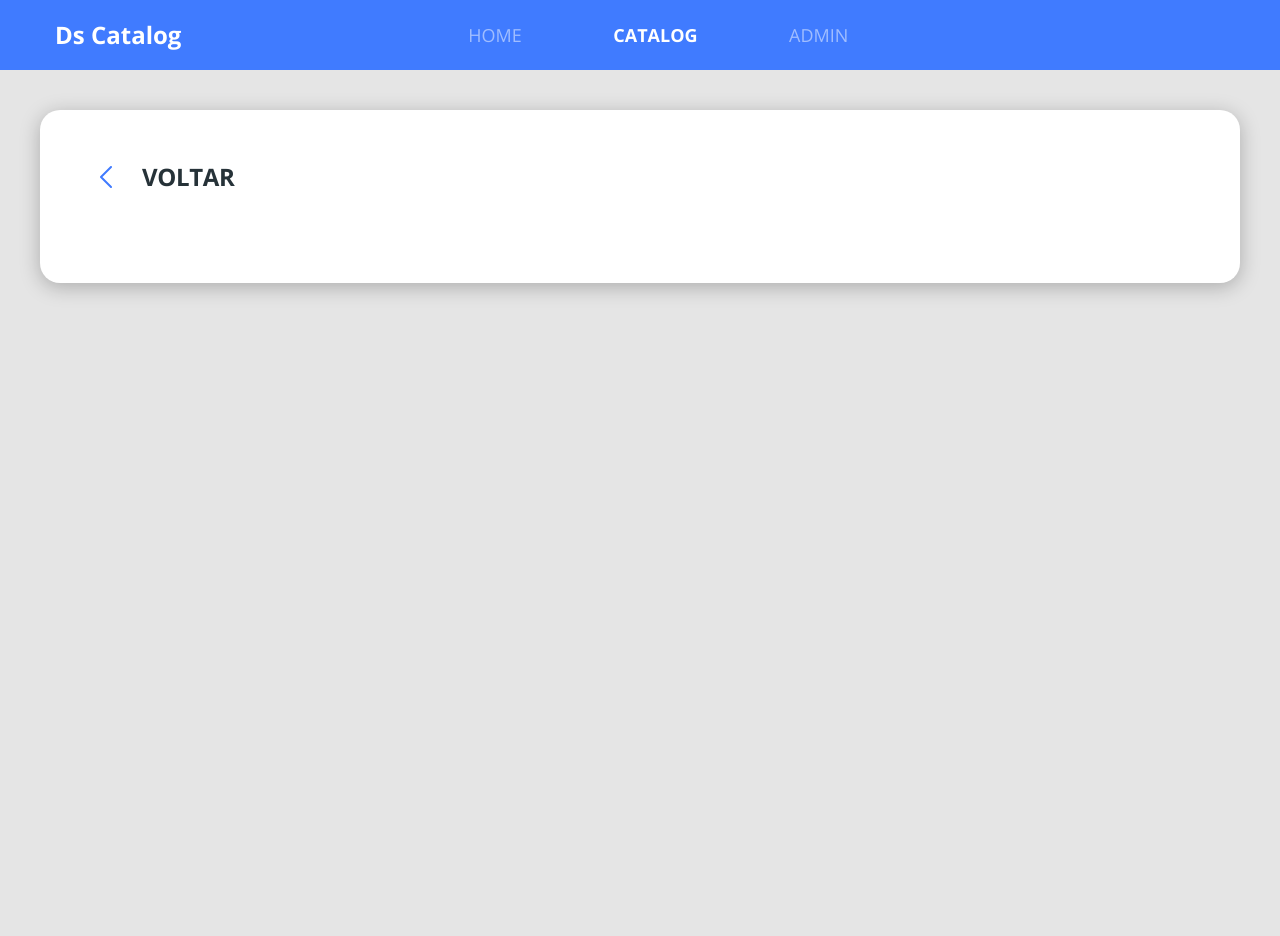
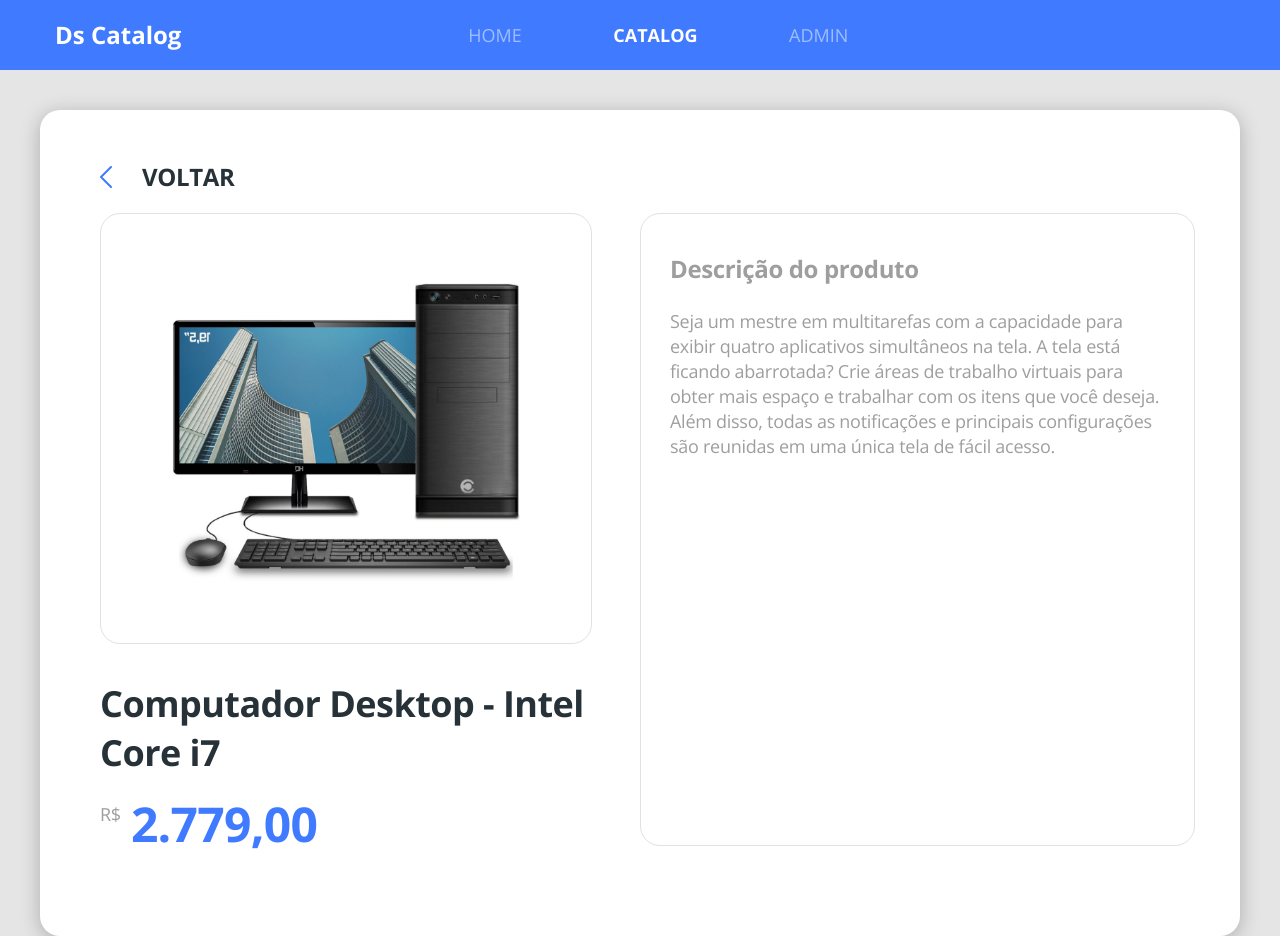
Before and after one commit to TiagoBorborema/dscatalog-bc, a React (Create React App) app in the folder front-web/: page /products/1 in a window 1280 px wide. Before the commit the page ends 800 px from the top, so only its background shows below. Built offline with nearby package versions, Linux system fonts and the light colour scheme.

Commit message:
products details

```diff
--- /dev/null
+++ b/front-web/src/core/components/ProductPrice/index.tsx
@@ -0,0 +1,14 @@
+import React from 'react';
+import './styles.scss';
+
+type Props = {
+  price: string;
+}
+const ProductPrice = ({price}:Props) =>(
+    <div className="product-price-container">
+    <span className="product-currency">R$</span>
+    <h3 className="product-price">{price}</h3>
+    </div>
+);
+
+export default ProductPrice;
--- /dev/null
+++ b/front-web/src/core/components/ProductPrice/styles.scss
@@ -0,0 +1,19 @@
+.product-price-container{
+    margin-top: 25px;
+    display: flex;
+}
+
+.product-currency{
+    font-size: 18px;
+    line-height: 25px;
+    letter-spacing: -0.015em;
+    color: #9E9E9E;
+}
+
+.product-price{
+    font-size: 32px;
+    line-height: 44px;
+    letter-spacing: -0.015em;
+    color: #407BFF;
+    margin-left: 10px;
+}
--- a/front-web/src/pages/Catalog/components/ProductCard/index.tsx
+++ b/front-web/src/pages/Catalog/components/ProductCard/index.tsx
@@ -1,6 +1,7 @@
 import React from 'react';
 import './styles.scss';
 import {ReactComponent as ProductImage} from "../../../../core/assets/images/product.svg";
+import ProductPrice from '../../../../core/components/ProductPrice';
 
 const ProductCard = () => (
     <div className="card-base border-radius-10 product-card">
@@ -9,10 +10,7 @@
         <h6 className="product-name">
             Computador Desktop - Intel Core i7
         </h6>
-        <div className="product-price-container">
-            <span className="product-currency">R$</span>
-            <h3 className="product-price">2.7999,00</h3>
-        </div>
+        <ProductPrice price="2.799,00" />
        </div>
     </div>
 );
--- a/front-web/src/pages/Catalog/components/ProductCard/styles.scss
+++ b/front-web/src/pages/Catalog/components/ProductCard/styles.scss
@@ -14,24 +14,5 @@
     font-size: 18px;
     line-height: 25px;
     letter-spacing: -0.015em;
+    color: #263238;
 }
-
-.product-price-container{
-    margin-top: 25px;
-    display: flex;
-}
-
-.product-currency{
-    font-size: 18px;
-    line-height: 25px;
-    letter-spacing: -0.015em;
-    color: #9E9E9E;
-}
-
-.product-price{
-    font-size: 32px;
-    line-height: 44px;
-    letter-spacing: -0.015em;
-    color: #407BFF;
-    margin-left: 10px;
-}
--- a/front-web/src/pages/Catalog/components/ProductDetails/index.tsx
+++ b/front-web/src/pages/Catalog/components/ProductDetails/index.tsx
@@ -1,6 +1,8 @@
 import React from 'react';
 import { Link, useParams } from 'react-router-dom';
 import {ReactComponent as ArrowIcon} from '../../../../core/assets/images/arrow.svg';
+import {ReactComponent as ProductImage} from '../../../../core/assets/images/product.svg';
+import ProductPrice from '../../../../core/components/ProductPrice';
 import './styles.scss';
 
 
@@ -17,6 +19,31 @@
             <ArrowIcon className="icon-goback"/>
                 <h1 className="text-goback">Voltar</h1>
             </Link>
+            <div className="row">
+                <div className="col-6 pr-5">
+                    <div className="product-datails-card text-center">
+                        <ProductImage className="product-details-image"/>
+                    </div>
+                    <h1 className="product-details-name">
+                    Computador Desktop - Intel Core i7
+                    </h1>
+                    <ProductPrice price="2.779,00"/>
+                </div>
+                <div className="col-6 product-datails-card">
+                <h1 className="product-description-title">
+                    Descrição do produto
+                </h1>
+                <p className="product-description-text">
+                    Seja um mestre em multitarefas com a capacidade para exibir
+                    quatro aplicativos simultâneos na tela. A tela está ficando
+                    abarrotada? Crie áreas de trabalho virtuais para obter mais
+                    espaço e trabalhar com os itens que você deseja. Além disso,
+                    todas as notificações e principais configurações são reunidas
+                    em uma única tela de fácil acesso.
+                </p>
+
+                </div>
+            </div>
           </div>
      </div>
 
--- a/front-web/src/pages/Catalog/components/ProductDetails/styles.scss
+++ b/front-web/src/pages/Catalog/components/ProductDetails/styles.scss
@@ -16,6 +16,7 @@
 .product-details-goback{
     display: flex;
     align-items: center;
+    margin-bottom: 20px;
 }
 
 .icon-goback{
@@ -31,3 +32,41 @@
     color: #263238;
     text-transform: uppercase;
 }
+
+.product-datails-card{
+    border: 1px solid #E1E1E1;
+    border-radius: 20px;
+    padding: 38px 29px;
+}
+
+.product-details-image{
+    width:  353px;
+    height: 353px;
+}
+
+.product-description-title{
+    font-size: 24px;
+    line-height: 33px;
+    letter-spacing: -0.015em;
+    color: #9E9E9E;
+    margin-bottom: 24px;
+}
+
+.product-description-text{
+    font-size: 18px;
+    line-height: 25px;
+    letter-spacing: -0.015em;
+    color: #9E9E9E;
+
+}
+
+.product-details-name{
+    font-size: 36px;
+    line-height: 49px;
+    letter-spacing: -0.015em;
+    margin-top: 35px;
+}
+
+.product-details .product-price{
+    font-size:48px;
+}
```
